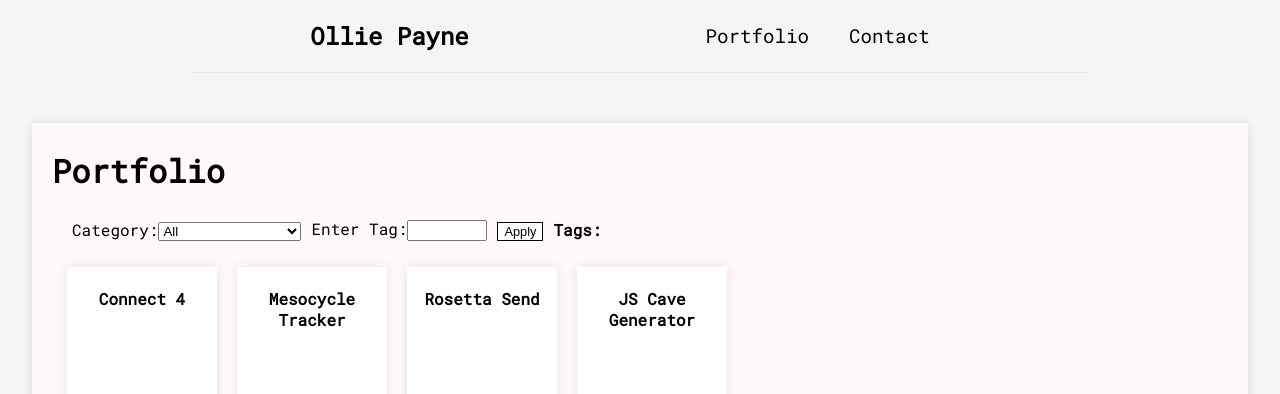
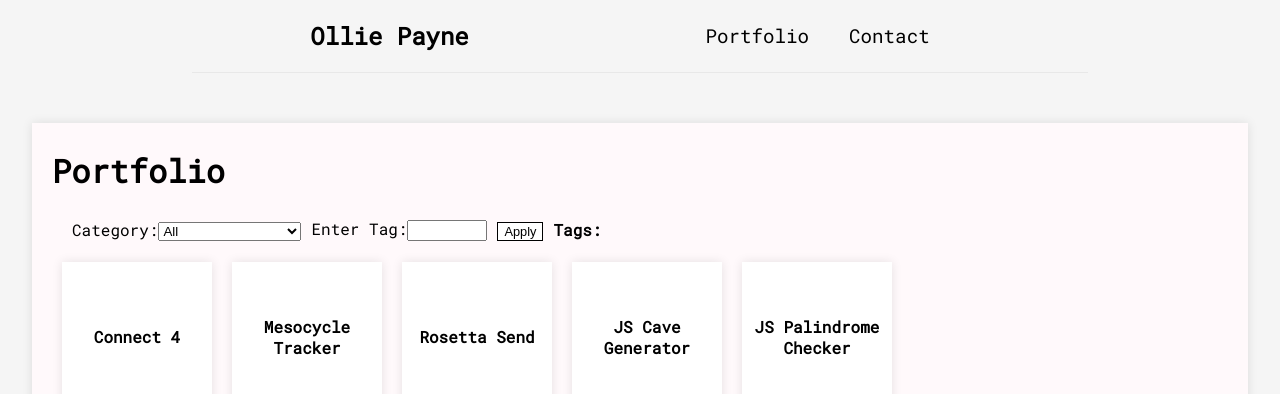
Before and after one commit to olliepayne/ollie-portfolio-rebuild, a Next.js app: page /portfolio in a window 1280 px wide. Shown: the top 394 px of the page. Built offline with nearby package versions, Linux system fonts and the light colour scheme.

Commit message:
styling tweaks

```diff
--- a/pages/portfolio/index.tsx
+++ b/pages/portfolio/index.tsx
@@ -87,8 +87,8 @@ const Portfolio = ({ filters, entries }) => {
             <div className={styles.filterFormEntry}>
               <label>Category:</label>
               <select name="category" onChange={handleFormChange}>
-                {filters.categories.map((category, index) => (
-                  <option key={category + index}>{category}</option>
+                {filters.categories.map(category => (
+                  <option key={category}>{category}</option>
                 ))}
               </select>
             </div>
@@ -96,8 +96,8 @@ const Portfolio = ({ filters, entries }) => {
               <label>Enter Tag:</label>
               <input className={styles.filterInput} list="tags" name="tag" type="text" onChange={handleFormChange} />
               <datalist id="tags">
-                  {filters.tags.map((tag, index) => (
-                    <option key={tag + index} value={tag} />
+                  {filters.tags.map(tag => (
+                    <option key={tag} value={tag} />
                   ))}
               </datalist>
             </div>
@@ -108,15 +108,15 @@ const Portfolio = ({ filters, entries }) => {
           <div className={styles.tagListContainer}>
             <h4>Tags:</h4>
             <ul className={styles.tagList}>
-              {appliedTags.map((tag, index) => (
-                <li key={tag + index}><Tag tag={tag} deleteTag={handleDeleteTag} /></li>
+              {appliedTags.map(tag => (
+                <li key={tag}><Tag tag={tag} deleteTag={handleDeleteTag} /></li>
               ))}
             </ul>
           </div>
         </div>
         <ul className={styles.entryCardList}>
-          {filteredEntries.map((entry, index) => (
-            <li key={entry.title + index}><EntryCard entry={entry} /></li>
+          {filteredEntries.map(entry => (
+            <li key={entry.id}><EntryCard entry={entry} /></li>
           ))}
         </ul>
       </div>
--- a/public/portfolioData.json
+++ b/public/portfolioData.json
@@ -83,6 +83,25 @@
           "HTML", "CSS", "JavaScript"
         ]
       }
+    },
+    {
+      "id": 4,
+      "title": "JS Palindrome Checker",
+      "preview": "Common interview / Coding Challenge/",
+      "description": "",
+      "links": [
+        { "deployment": "" },
+        { "github": "" }
+      ],
+      "thumbnailURL": "",
+      "filters": {
+        "categories": [
+          "Coding Challeneges"
+        ],
+        "tags": [
+          "HTML", "CSS", "JavaScript"
+        ]
+      }
     }
   ]
 }
--- a/styles/EntryCard.module.css
+++ b/styles/EntryCard.module.css
@@ -1,8 +1,10 @@
 .container {
+  display: flex;
+  justify-content: center;
+  align-items: center;
+  position: relative;
   width: 150px;
   height: 150px;
-  position: relative;
-  padding: 5px 5px;
   margin: 0 10px 20px 10px;
 }
 
@@ -20,20 +22,29 @@
 
 .content:hover {
   transform: rotateY(180deg);
+  cursor: pointer;
 }
 
 .frontContent {
+  display: flex;
+  justify-content: center;
+  align-items: center;
   position: absolute;
   width: 100%;
   height: 100%;
+  padding: 5px 10px;
   background-color: white;
   backface-visibility: hidden;
 }
 
 .backContent {
+  display: flex;
+  justify-content: center;
+  align-items: center;
   position: absolute;
   width: 100%;
   height: 100%;
+  padding: 5px 10px;
   background-color: white;
   backface-visibility: hidden;
   transform: rotateY(180deg);
--- a/styles/Tag.module.css
+++ b/styles/Tag.module.css
@@ -23,5 +23,5 @@
 .deleteTagBtn:hover {
   cursor: pointer;
   opacity: 50%;
-  transform: rotateZ(360deg)
+  transform: rotateZ(180deg)
 }
```
